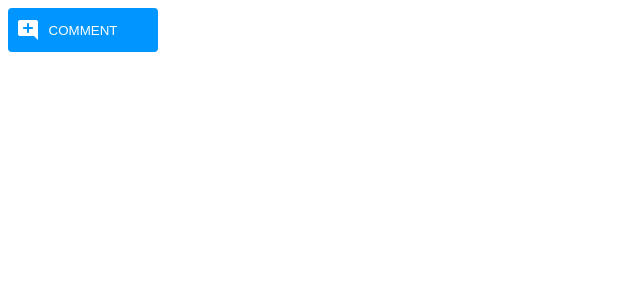
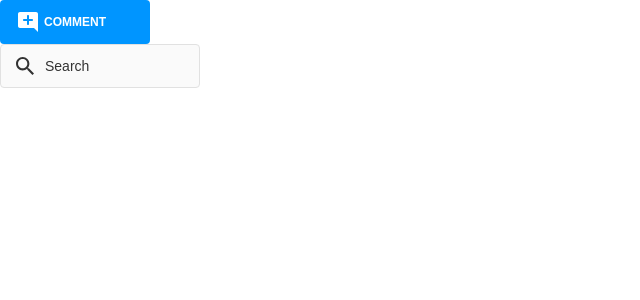
Before and after one commit to yangliudesigns/yang-liu-brainflix, a React (Vite) app: page / in a window 1280 px wide. Shown: the top 300 px of the page, without its empty margins (0-640 px from the left). Built offline with nearby package versions, Linux system fonts and the light colour scheme; a web font is replaced by a local one.

Commit message:
Add Search Bar component

```diff
--- a/src/App.jsx
+++ b/src/App.jsx
@@ -1,5 +1,6 @@
 import Button from "./components/Button/Button"
 import commentIcon from "./assets/images/add_comment.svg"
+import SearchBar from "./components/SearchBar/SearchBar"
 
 
 export default function App() {
@@ -10,7 +11,7 @@ export default function App() {
 
 
     <Button type="submit" text="COMMENT" icon={commentIcon} />
-
+    <SearchBar />
 
 
 
--- a/src/components/Avatar/Avatar.scss
+++ b/src/components/Avatar/Avatar.scss
@@ -1,5 +1,6 @@
 @use "../../styles/partials/colors" as *;
 @use "../../styles/partials/mixins" as *;
+@use "../../styles/partials/resets" as *;
 
 
 .default-avatar {
--- a/src/components/Button/Button.jsx
+++ b/src/components/Button/Button.jsx
@@ -4,7 +4,7 @@ import './Button.scss';
 export default function Button({ type, text, icon }) {
   return (
     <div>
-      <button className="btn">
+      <button className="btn paragraph-buttons">
       {icon && <img className="btn-icon" src={icon} alt="icon" />}
       {text}
       </button>
--- /dev/null
+++ b/src/components/SearchBar/SearchBar.jsx
@@ -0,0 +1,25 @@
+import React from 'react'
+import searchIcon from "../../assets/images/search.svg"
+import "./SearchBar.scss"
+
+
+export default function SearchBar() {
+  return (
+    <div className="search-bar">
+
+        <img
+        className="search-bar__icon"
+        src={searchIcon}
+        alt="search-icon"
+        />
+
+        <input
+        className="search-bar__field paragraph-body"
+        type="search"
+        name="search"
+        placeholder="Search"
+        />
+
+    </div>
+  )
+}
--- /dev/null
+++ b/src/components/SearchBar/SearchBar.scss
@@ -0,0 +1,46 @@
+@use "../../styles/partials/colors" as *;
+@use "../../styles/partials/mixins" as *;
+@use "../../styles/partials/resets" as *;
+@use "../../styles/partials/typography" as *;
+@use "../../styles/partials/variables" as *;
+
+
+
+.search-bar {
+    width: 80%;
+    height: 44px;
+    position: relative;
+
+    @include tablet {
+        width: 200px;
+    }
+
+    &__icon {
+        margin: auto;
+        position: absolute;
+        top: 0;
+        bottom: 0;
+        left: 16px;
+        pointer-events: none;
+    }
+
+    &__field {
+        width: 100%;
+        height: 44px;
+        text-indent: 2.75rem;
+        background-color: $secondary-100;
+        border: 1px solid $secondary-500;
+        border-radius: 4px;
+
+
+        &:focus {
+            border: 2px solid $primary-700;
+            outline: none;
+        }
+
+        &::placeholder {
+            color: $primary-900;
+        }
+    }
+
+}
```
